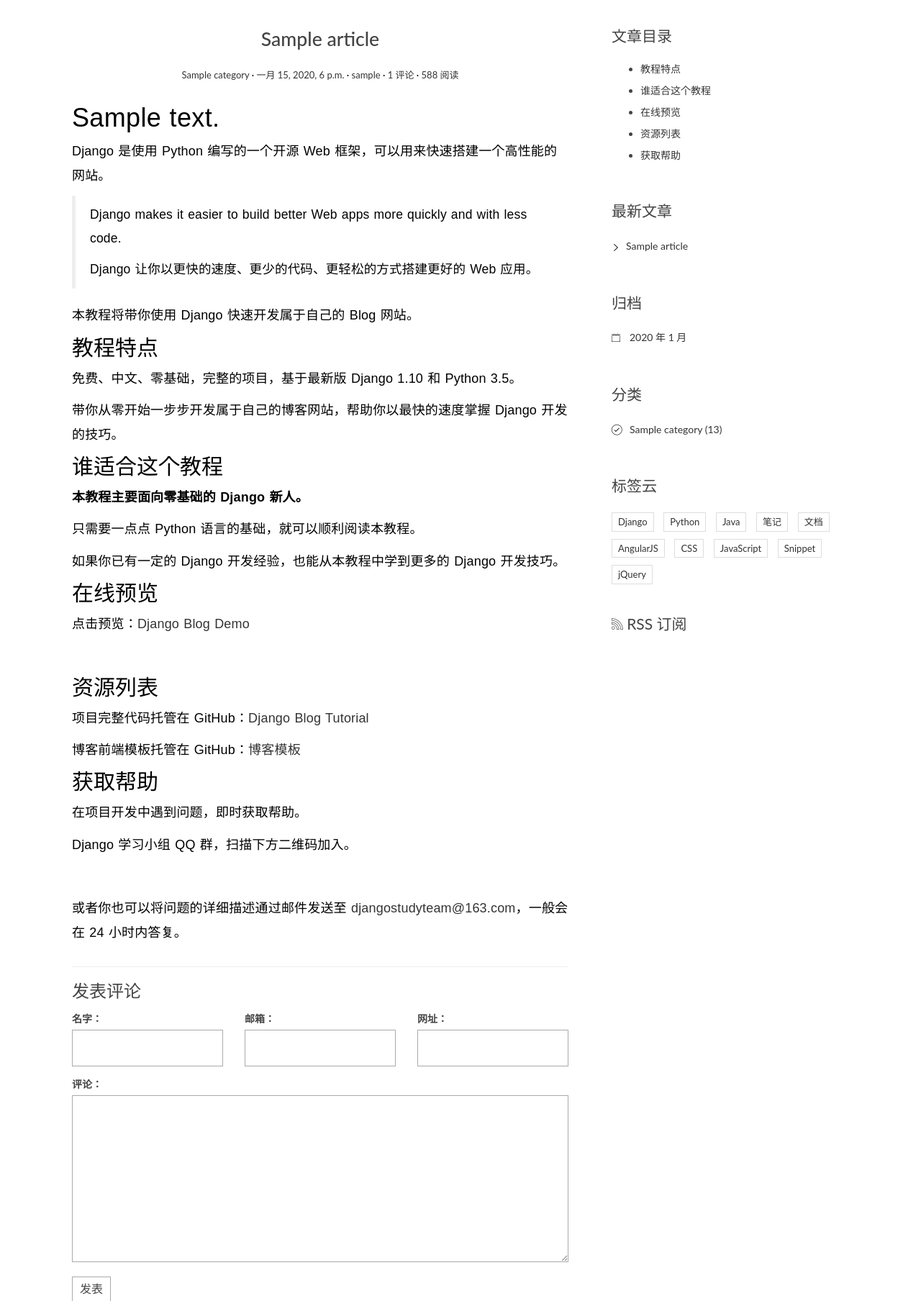
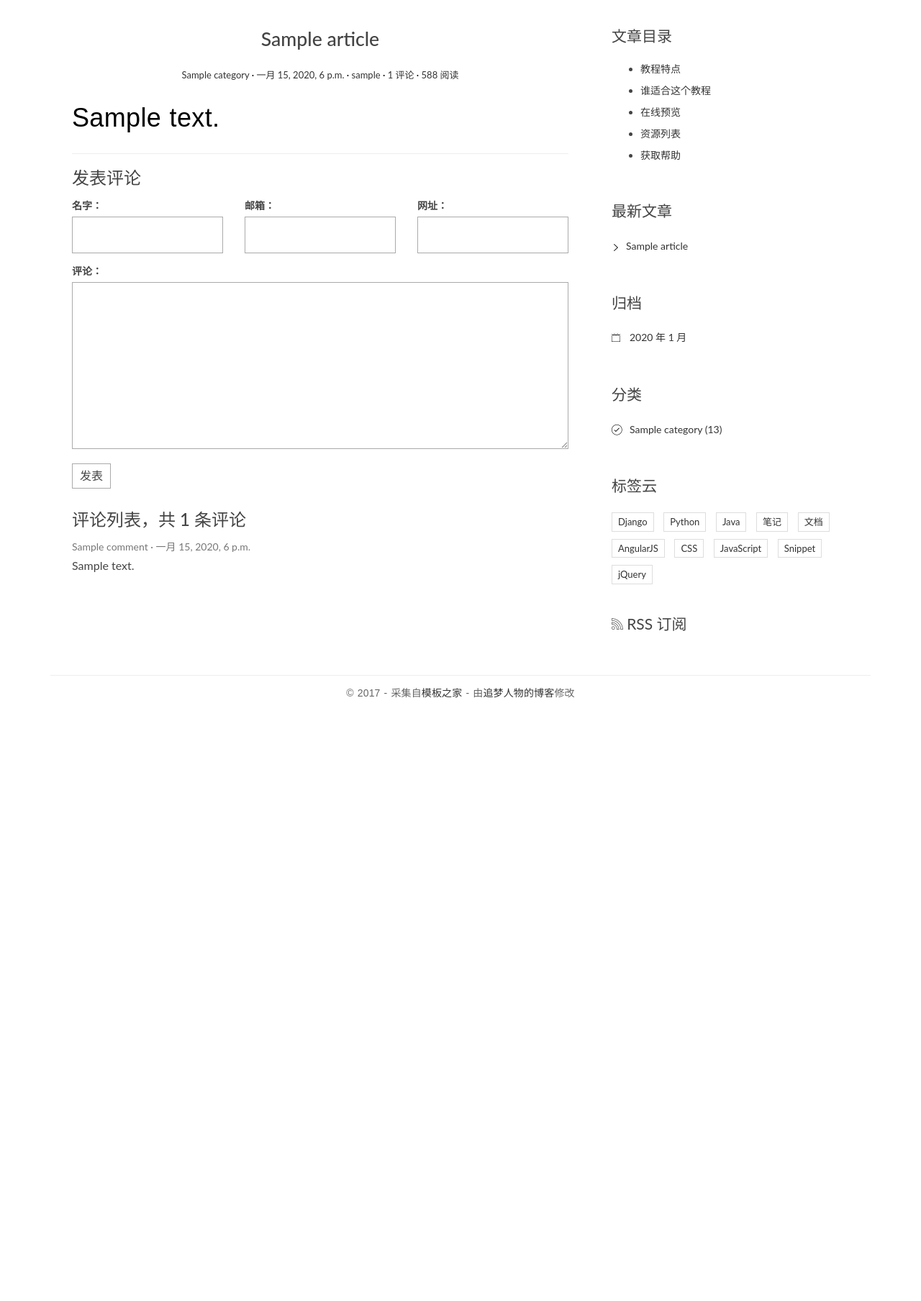
Before and after one commit to EmiyaSirou/BlogProject, a Django app: page /1/ in a window 1280 px wide. Shown: the part 138-1946 px from the top of the page at 72% size. After the commit the page ends 1108 px from the top, so only its background shows below. Run offline with Django 3.2, Linux system fonts and the light colour scheme; tables that the repository leaves empty hold one stand-in row (values such as "Sample post"); some libraries are stand-ins or nearby versions.

Commit message:
no message

```diff
--- a/templates/blog/detail.html
+++ b/templates/blog/detail.html
@@ -15,32 +15,6 @@
     </header>
     <div class="entry-content clearfix">
         <h1>{{ article.body | safe }}</h1>
-        <p>Django 是使用 Python 编写的一个开源 Web 框架，可以用来快速搭建一个高性能的网站。</p>
-        <blockquote><p>Django makes it easier to build better Web apps more quickly and with less
-            code.</p>
-            <p>Django 让你以更快的速度、更少的代码、更轻松的方式搭建更好的 Web 应用。</p>
-        </blockquote>
-        <p>本教程将带你使用 Django 快速开发属于自己的 Blog 网站。</p>
-        <h2>教程特点</h2>
-        <p>免费、中文、零基础，完整的项目，基于最新版 Django 1.10 和 Python 3.5。</p>
-        <p>带你从零开始一步步开发属于自己的博客网站，帮助你以最快的速度掌握 Django 开发的技巧。</p>
-        <h2>谁适合这个教程</h2>
-        <p><strong>本教程主要面向零基础的 Django 新人。</strong></p>
-        <p>只需要一点点 Python 语言的基础，就可以顺利阅读本教程。</p>
-        <p>如果你已有一定的 Django 开发经验，也能从本教程中学到更多的 Django 开发技巧。</p>
-        <h2>在线预览</h2>
-        <p>点击预览：<a href=''>Django Blog Demo</a></p>
-        <p><img src='' alt=''/></p>
-        <h2>资源列表</h2>
-        <p>项目完整代码托管在 GitHub：<a href=''>Django Blog Tutorial</a></p>
-        <p>博客前端模板托管在 GitHub：<a href=''>博客模板</a></p>
-        <h2>获取帮助</h2>
-        <p>在项目开发中遇到问题，即时获取帮助。</p>
-        <p>Django 学习小组 QQ 群，扫描下方二维码加入。</p>
-        <p><img src='' alt=''/></p>
-        <p>或者你也可以将问题的详细描述通过邮件发送至 <a href='mailto:djangostudyteam@163.com'
-                                    target='_blank'>djangostudyteam@163.com</a>，一般会在
-            24 小时内答复。</p>
     </div>
 </article>
 <section class="comment-area" id="comment-area">
```
